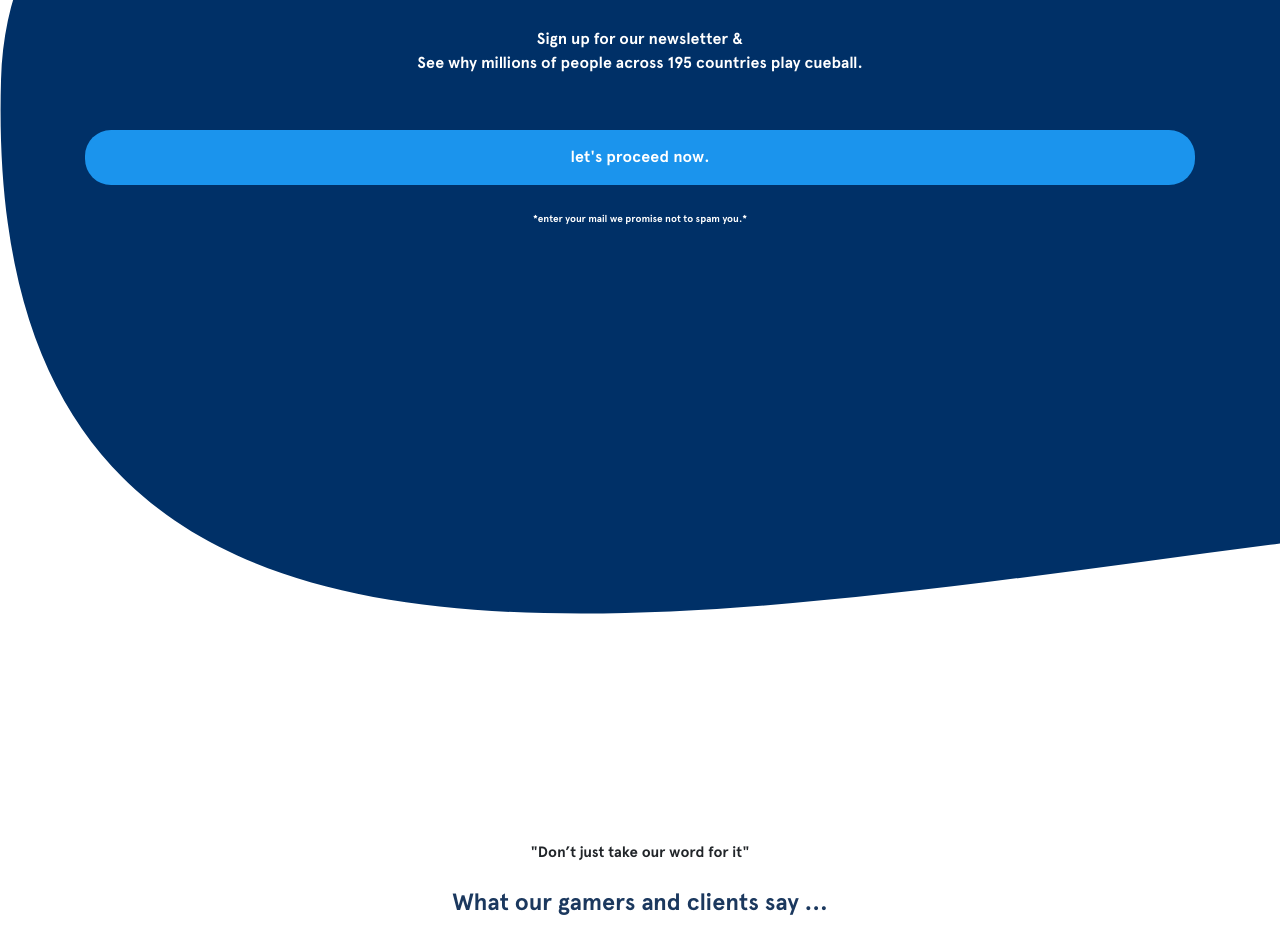
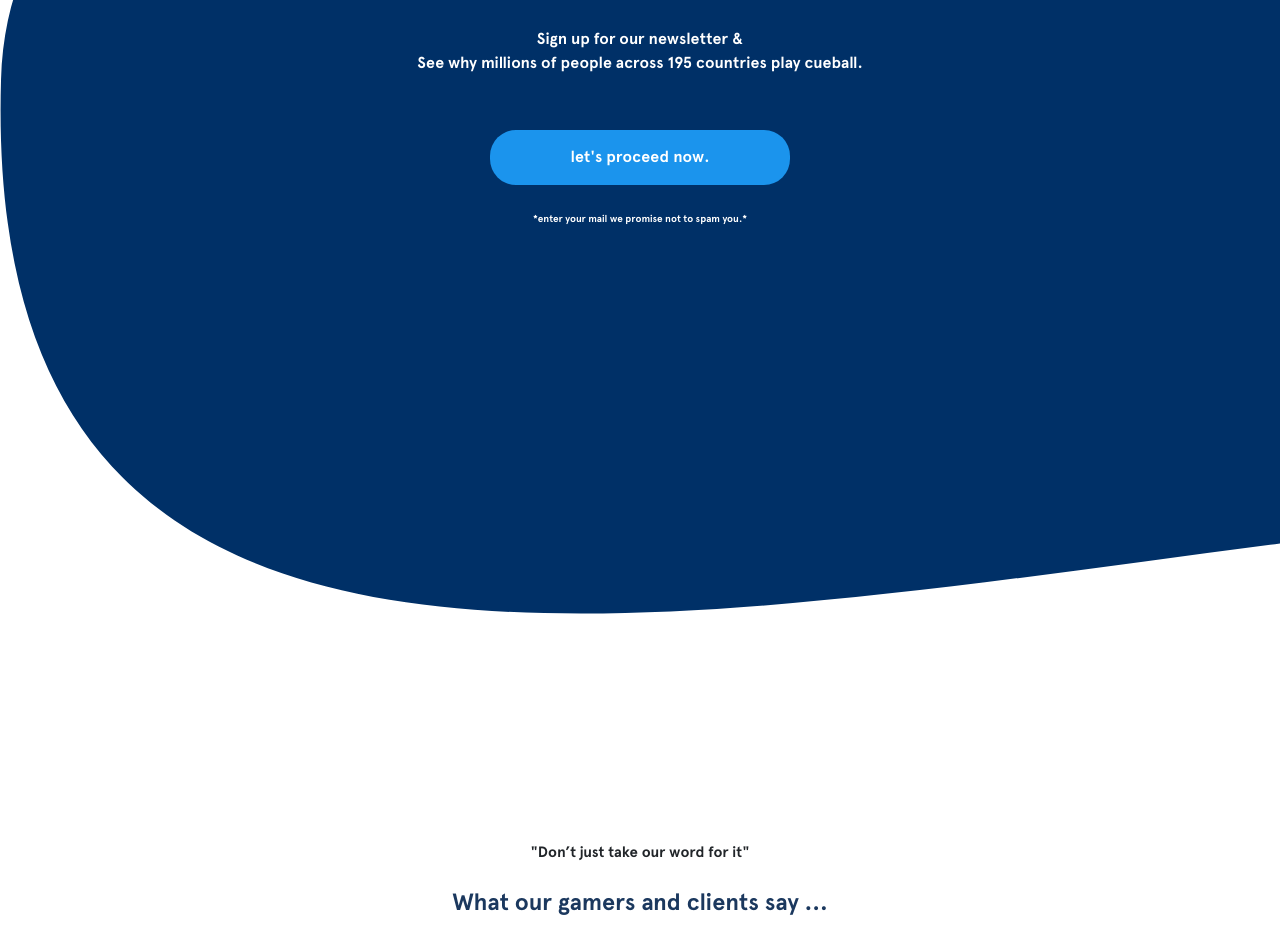
Before and after one commit to skybrandevs/optimalwebsite, a React (Create React App) app: page / in a window 1280 px wide. Shown: the part 3080-4007 px from the top of the page. Built offline with nearby package versions, Linux system fonts and the light colour scheme.

Commit message:
fixed button for newsletter

```diff
--- a/src/App.css
+++ b/src/App.css
@@ -616,7 +616,7 @@ top: 315px;
 .btn-submit-news{
   position: relative;
   top: 289px;
-  width: 100%;
+  width: 300px;
   color: white;
   background-color: #1b94ed;
   border: transparent;
@@ -624,8 +624,10 @@ top: 315px;
   height:55px;
   border-radius: 26px;
   outline: none !important;
+  display: block;
+  margin-left: auto;
+  margin-right: auto;
 }
-
 
 
 /*end*/
--- a/src/App.js
+++ b/src/App.js
@@ -18,7 +18,7 @@ function App() {
         <Route path="/service" component={Service}/>
         <Route path="/contact" component={Contact}/>
       </Switch>
-      <Footer />
+      <Footer/>
     </Router>
   );
 }
```
